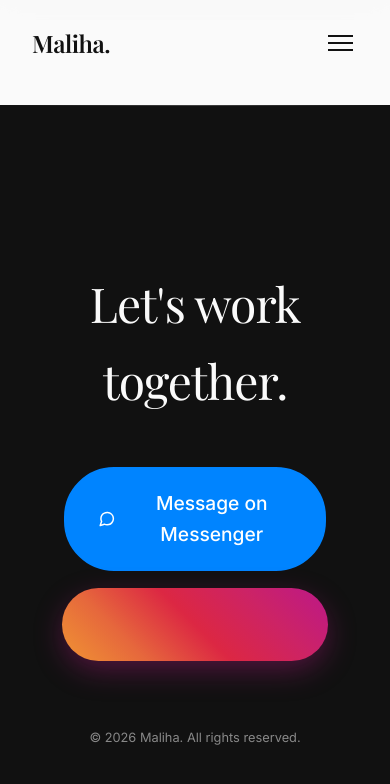
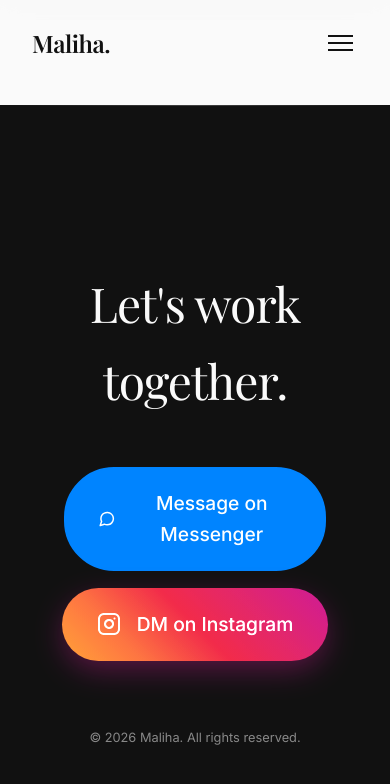
Before and after one commit to amarapply-ju/portfolio, a plain HTML site: page index.html in a window 390 px wide. In both pictures the pointer is over the link "DM on Instagram". Shown: the part 6211-6995 px from the top of the page. Drawn offline with nearby package versions, Linux system fonts and the light colour scheme; a web font is replaced by a local one.

Commit message:
Fix hamburger menu z-index and Instagram button hover

```diff
--- a/styles.css
+++ b/styles.css
@@ -159,7 +159,8 @@
     border: none;
     cursor: pointer;
     padding: 5px;
-    z-index: 101;
+    z-index: 1000;
+    position: relative;
 }
 
 .mobile-menu-toggle span {
@@ -492,15 +493,10 @@
 }
 
 .instagram-btn:hover {
-    background-color: white;
-    background-image: linear-gradient(45deg, #f09433 0%, #e6683c 25%, #dc2743 50%, #cc2366 75%, #bc1888 100%);
-    -webkit-background-clip: text;
-    background-clip: text;
-    -webkit-text-fill-color: transparent;
-    color: transparent;
     transform: translateY(-5px);
     box-shadow: 0 10px 30px rgba(188, 24, 136, 0.4);
     opacity: 1;
+    filter: brightness(1.1);
 }
 
 .copyright {
@@ -616,6 +612,7 @@
         transition: right 0.3s ease;
         box-shadow: -5px 0 15px rgba(0, 0, 0, 0.3);
         padding: 2rem;
+        z-index: 999;
     }
 
     .nav-links.active {
```
